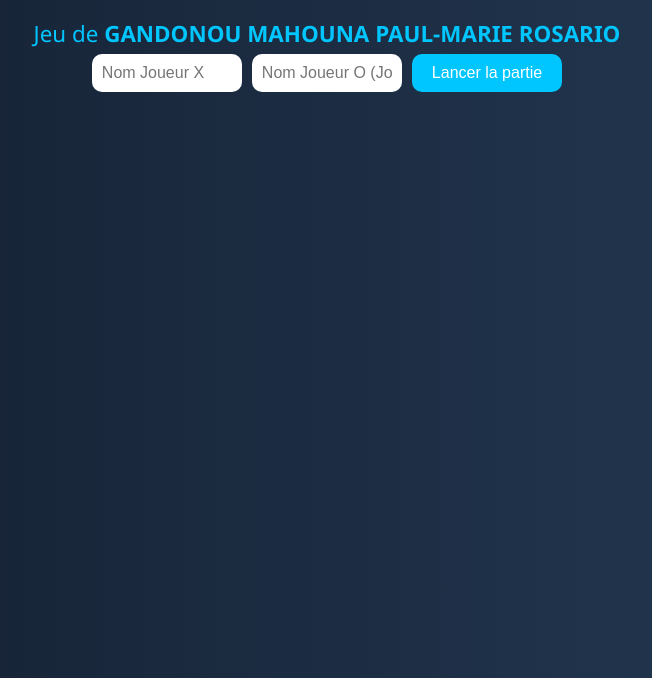
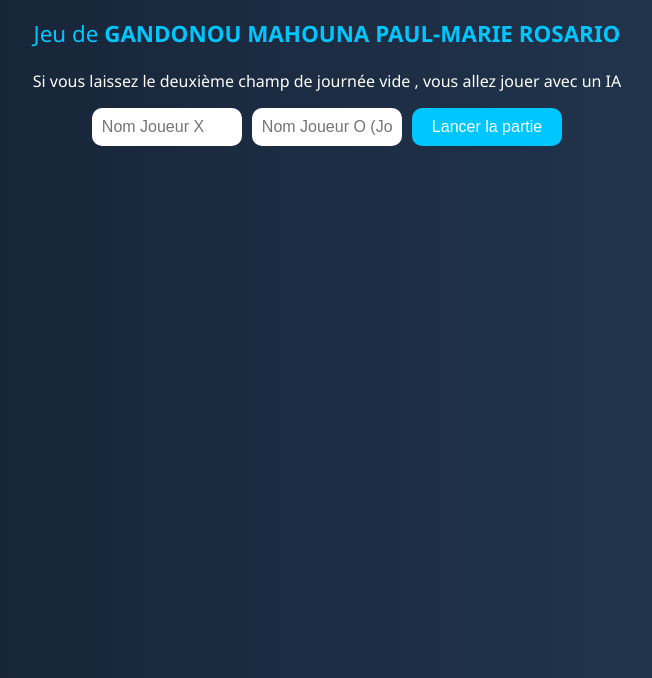
Before and after one commit to Rosario-as/Jeu_rosario, a plain HTML site: page index.html in a window 1280 px wide. Shown: the part 122-800 px from the top of the page, without its empty margins (313-965 px from the left). Drawn offline with Linux system fonts and the light colour scheme.

Commit message:
Update index.html

```diff
--- a/index.html
+++ b/index.html
@@ -107,7 +107,7 @@
   <h2 style="font-size: 1.4em; color: #00c6ff; margin-bottom: 5px; text-align: center; font-weight: normal;">
     Jeu de <strong>GANDONOU MAHOUNA PAUL-MARIE ROSARIO</strong>
   </h2>
-
+<p> Si vous laissez le deuxième champ de journée vide , vous allez jouer avec un IA </p>
   <div class="inputs">
     <input id="playerX" placeholder="Nom Joueur X" />
     <input id="playerO" placeholder="Nom Joueur O (Joué avec IA si c'est vide)" />
```
